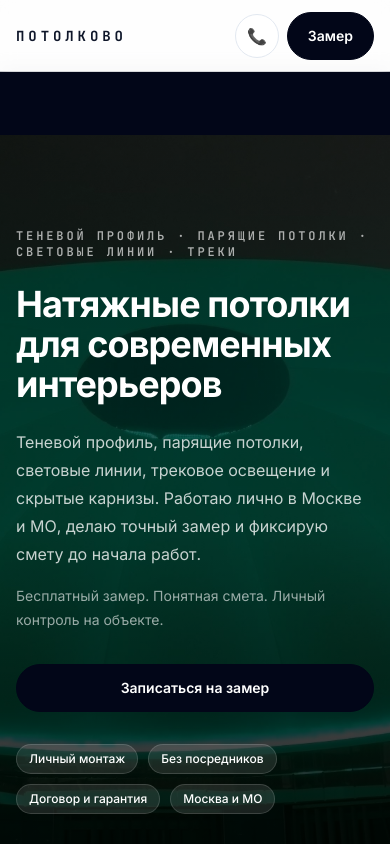
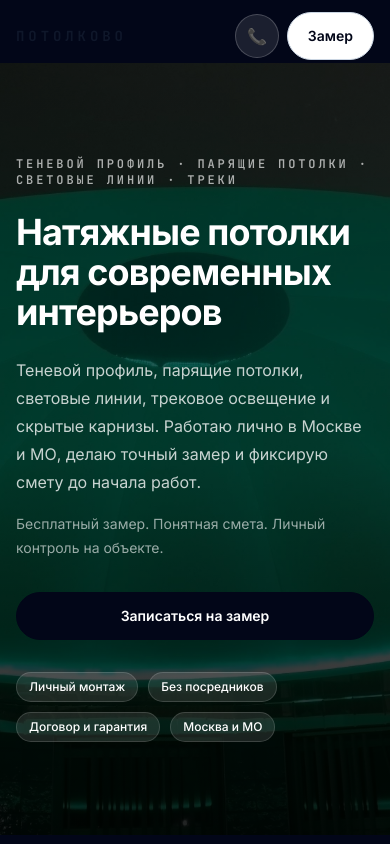
Before and after one commit to svladimirtsk-crypto/nextjs-potolkovo, a Next.js app: page / in a window 390 px wide. Shown: the top 844 px of the page. Built offline with nearby package versions, Linux system fonts and the light colour scheme.

Commit message:
Update home-header.tsx

```diff
--- a/components/home/home-header.tsx
+++ b/components/home/home-header.tsx
@@ -1,4 +1,7 @@
+"use client";
+
 import Link from "next/link";
+import { useEffect, useState } from "react";
 
 import { contacts } from "@/content/contacts";
 import { homepage } from "@/content/homepage";
@@ -6,12 +9,39 @@ import { Button } from "@/components/ui/button";
 import { Container } from "@/components/ui/container";
 
 export function HomeHeader() {
+  const [scrolled, setScrolled] = useState(false);
+
+  useEffect(() => {
+    const onScroll = () => {
+      setScrolled(window.scrollY > 24);
+    };
+
+    onScroll();
+    window.addEventListener("scroll", onScroll, { passive: true });
+
+    return () => window.removeEventListener("scroll", onScroll);
+  }, []);
+
   return (
-    <header className="sticky top-0 z-50 bg-white/90 backdrop-blur supports-[backdrop-filter]:bg-white/70">
+    <header
+      className={[
+        "fixed inset-x-0 top-0 z-50 transition-all duration-300",
+        scrolled
+          ? "border-b border-slate-200/70 bg-white/90 shadow-sm backdrop-blur supports-[backdrop-filter]:bg-white/75"
+          : "bg-transparent",
+      ]
+        .filter(Boolean)
+        .join(" ")}
+    >
       <Container className="flex min-h-[var(--header-height)] items-center justify-between gap-3">
         <Link
           href="/"
-          className="font-mono text-sm font-bold uppercase tracking-[0.28em] text-slate-950 sm:text-base"
+          className={[
+            "font-mono text-sm font-bold uppercase tracking-[0.28em] transition-colors sm:text-base",
+            scrolled ? "text-slate-950" : "text-white",
+          ]
+            .filter(Boolean)
+            .join(" ")}
         >
           {contacts.brandShortName}
         </Link>
@@ -21,7 +51,12 @@ export function HomeHeader() {
             <a
               key={item.targetId}
               href={`#${item.targetId}`}
-              className="text-sm font-medium text-slate-600 transition-colors hover:text-slate-950"
+              className={[
+                "text-sm font-medium transition-colors",
+                scrolled ? "text-slate-600 hover:text-slate-950" : "text-white/80 hover:text-white",
+              ]
+                .filter(Boolean)
+                .join(" ")}
             >
               {item.label}
             </a>
@@ -31,7 +66,14 @@ export function HomeHeader() {
         <div className="flex items-center gap-2 sm:gap-3">
           <a
             href={contacts.phoneHref}
-            className="inline-flex h-11 w-11 items-center justify-center rounded-full border border-slate-200 bg-white text-slate-950 transition-colors hover:bg-slate-50 sm:hidden"
+            className={[
+              "inline-flex h-11 w-11 items-center justify-center rounded-full border transition-colors sm:hidden",
+              scrolled
+                ? "border-slate-200 bg-white text-slate-950 hover:bg-slate-50"
+                : "border-white/20 bg-white/10 text-white hover:bg-white/15",
+            ]
+              .filter(Boolean)
+              .join(" ")}
             aria-label={`${homepage.header.phoneLabelPrefix ?? "Позвонить"} ${contacts.phoneDisplay}`}
             title={contacts.phoneDisplay}
           >
@@ -40,17 +82,24 @@ export function HomeHeader() {
 
           <a
             href={contacts.phoneHref}
-            className="hidden text-sm font-medium text-slate-700 transition-colors hover:text-slate-950 sm:inline-flex"
+            className={[
+              "hidden text-sm font-medium transition-colors sm:inline-flex",
+              scrolled ? "text-slate-700 hover:text-slate-950" : "text-white/85 hover:text-white",
+            ]
+              .filter(Boolean)
+              .join(" ")}
             aria-label={`${homepage.header.phoneLabelPrefix ?? "Позвонить"} ${contacts.phoneDisplay}`}
           >
             {contacts.phoneDisplay}
           </a>
 
-          <Button href="#action" className="px-4 sm:px-5">
+          <Button
+            href="#action"
+            variant={scrolled ? "primary" : "secondary"}
+            className="whitespace-nowrap px-4 sm:px-5"
+          >
             <span className="sm:hidden">Замер</span>
-            <span className="hidden sm:inline">
-              {homepage.header.primaryCtaLabel}
-            </span>
+            <span className="hidden sm:inline">{homepage.header.primaryCtaLabel}</span>
           </Button>
         </div>
       </Container>
```
